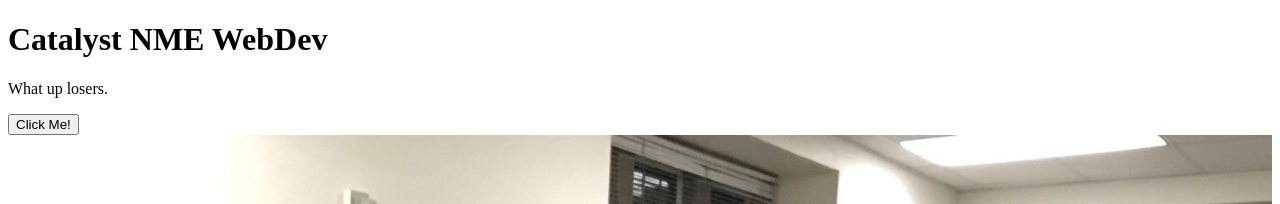
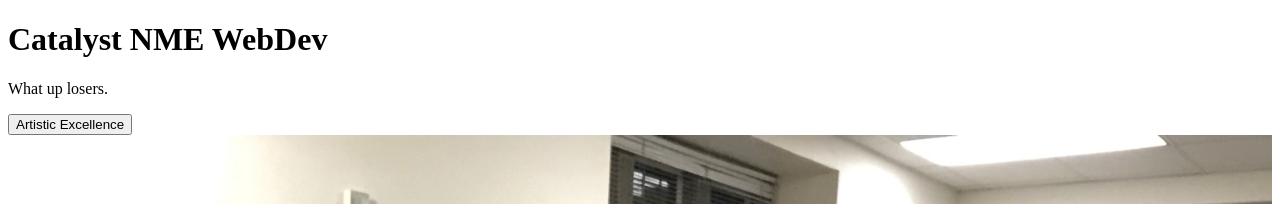
Before and after one commit to caylapark/catalystNME, a plain HTML site: page index.html in a window 1280 px wide. Shown: the top 204 px of the page. Drawn offline with Linux system fonts and the light colour scheme.

Commit message:
added link

```diff
--- a/index.html
+++ b/index.html
@@ -13,7 +13,7 @@ img {
 
 <p>What up losers.</p>
 
-<button type="button">Click Me!</button>
+<a href="https://www.youtube.com/watch?v=QrR_gm6RqCo"><button type="button">Artistic Excellence</button></a>
 
 <img src="selfie.jpg" alt="a bunch of winners couldn't be you" >
 
```
